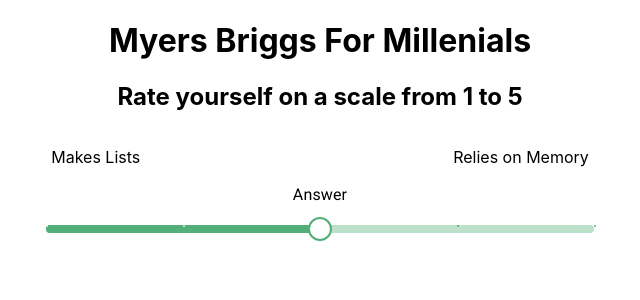
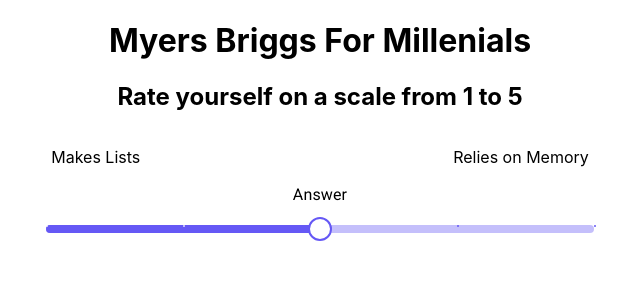
Before and after one commit to Myers-Briggs-for-Millennials/Frontend, a React (Create React App) app in the folder mbformillennials/: page / in a window 1280 px wide. Shown: the top 300 px of the page, without its empty margins (320-960 px from the left). Built offline with nearby package versions, Linux system fonts and the light colour scheme.

Commit message:
changed slider color

```diff
--- a/mbformillennials/src/components/Form.js
+++ b/mbformillennials/src/components/Form.js
@@ -51,7 +51,7 @@ const marks = [
 
 const PrettoSlider = withStyles({
   root: {
-    color: '#52af77',
+    color: '#6558f5',
     height: 8,
   },
   thumb: {
```
